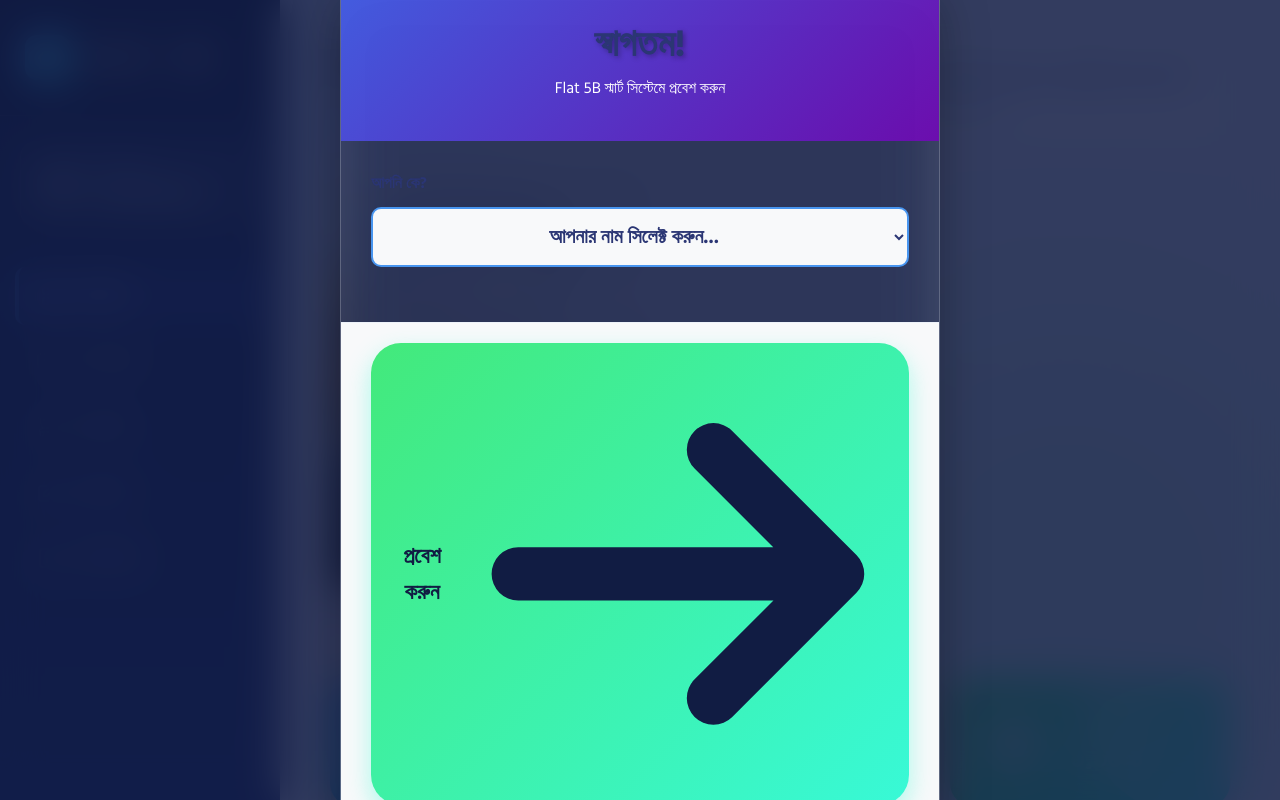
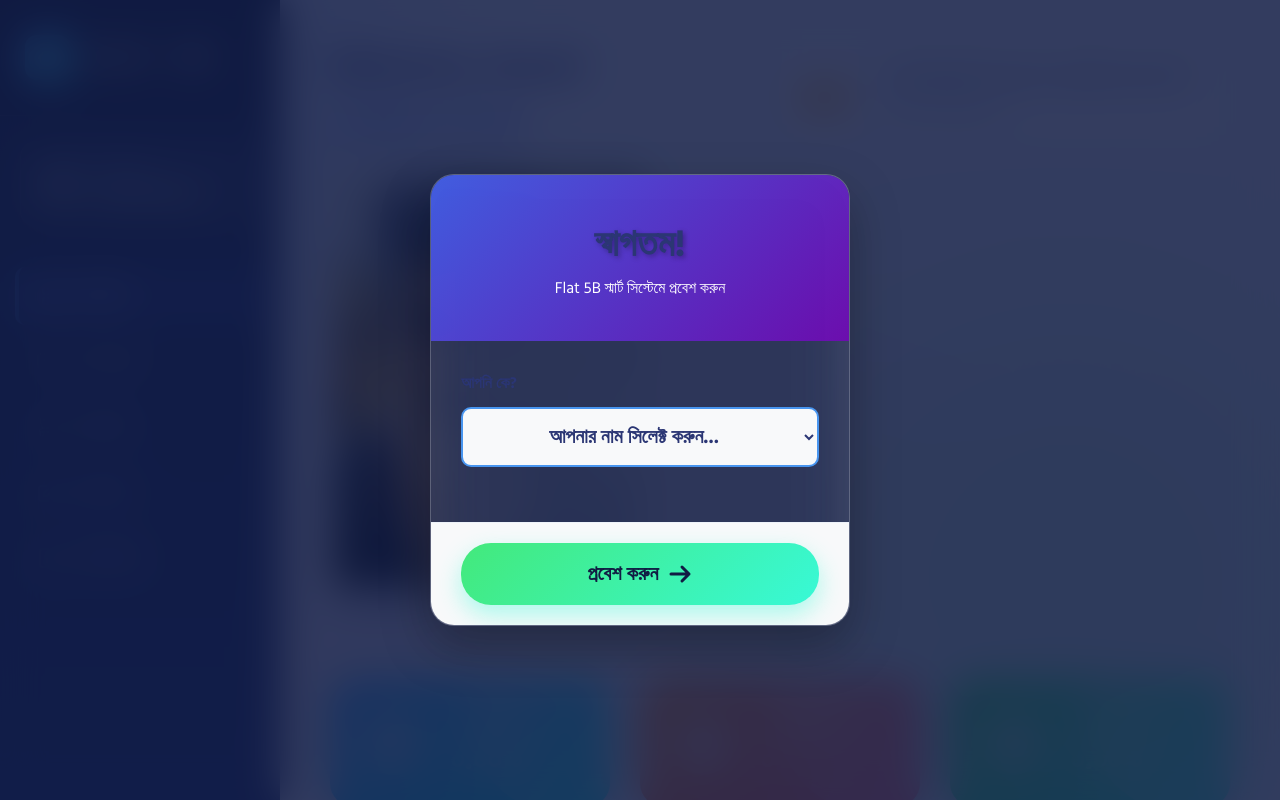
Before and after one commit to abdullahalonon77-netizen/flat-5b, a plain HTML site: page index.html in a window 1280 px wide. Shown: the top 800 px of the page. Drawn offline with Linux system fonts and the light colour scheme.

Commit message:
lajksldjf

```diff
--- a/style.css
+++ b/style.css
@@ -2068,3 +2068,29 @@ tbody td {
     transform: scale(0.85); /* Ektu choto kora normal dash-switch theke */
     margin: 0;
 }
+
+/* Login Page UI Fixes */
+.login-modal-box {
+    max-width: 420px !important;
+}
+.btn-enter-website {
+    width: 100%;
+    padding: 15px;
+    font-size: 20px;
+    border-radius: 30px;
+    background: var(--grad-green);
+    color: #111c43;
+    font-weight: 800;
+    box-shadow: 0 10px 25px rgba(56, 249, 215, 0.4);
+    display: flex;
+    align-items: center;
+    justify-content: center;
+    gap: 10px;
+    flex-direction: row;
+    height: auto;
+}
+.btn-icon-right {
+    width: 24px !important;
+    height: 24px !important;
+    flex-shrink: 0;
+}
```
Also changed, not shown: index.html (+1 -1 lines).
